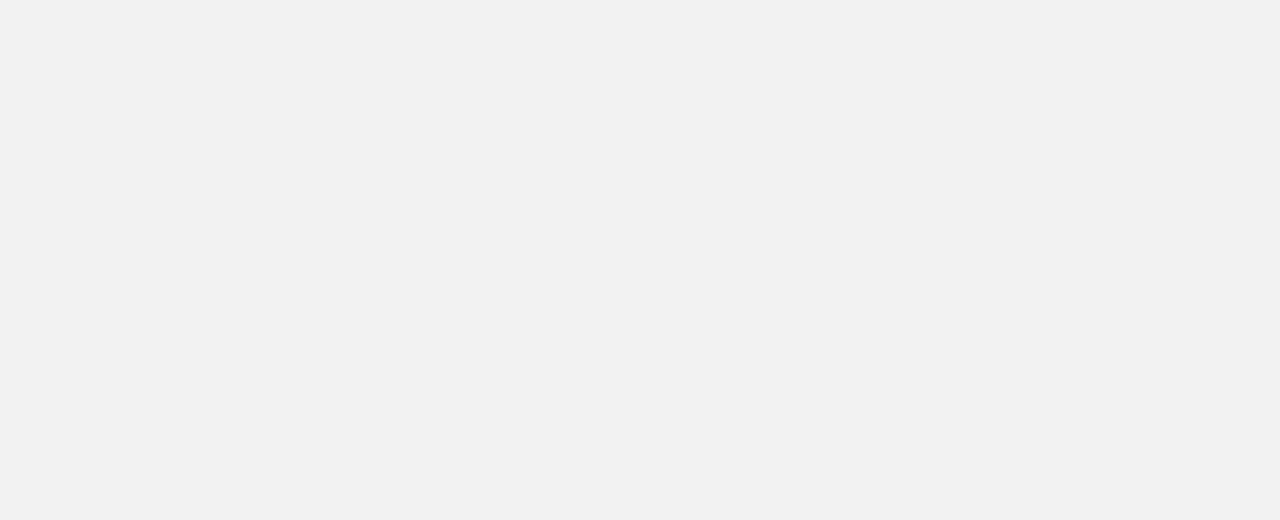
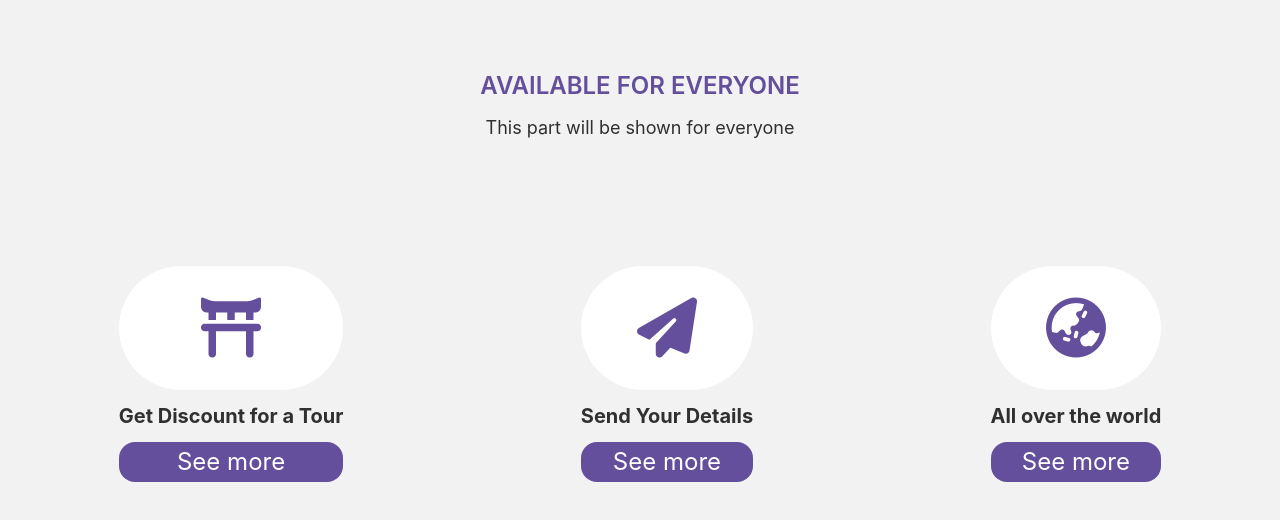
Before and after one commit to its-kayes/Frontend-Task-1, a React (Create React App) app: page / in a window 1280 px wide. Shown: the part 882-1402 px from the top of the page. Before the commit the page ends 952 px from the top, so only its background shows below. Built offline with nearby package versions, Linux system fonts and the light colour scheme.

Commit message:
Everyone Part Done

```diff
--- a/public/index.html
+++ b/public/index.html
@@ -1,14 +1,12 @@
 <!DOCTYPE html>
 <html lang="en">
+
 <head>
   <meta charset="utf-8" />
   <link rel="icon" href="%PUBLIC_URL%/favicon.ico" />
   <meta name="viewport" content="width=device-width, initial-scale=1" />
   <meta name="theme-color" content="#000000" />
-    <meta
-      name="description"
-      content="Web site created using create-react-app"
-    />
+  <meta name="description" content="Web site created using create-react-app" />
   <link rel="apple-touch-icon" href="%PUBLIC_URL%/logo192.png" />
   <!--
       manifest.json provides metadata used when your web app is installed on a
@@ -24,8 +22,11 @@
       work correctly both with client-side routing and a non-root public URL.
       Learn how to configure a non-root public URL by running `npm run build`.
     -->
+  <!-- FontAwesome kit -->
+  <script src="https://kit.fontawesome.com/1fe5eeb043.js" crossorigin="anonymous"></script>
   <title>Frontend Task 1</title>
 </head>
+
 <body>
   <noscript>You need to enable JavaScript to run this app.</noscript>
   <div id="root"></div>
@@ -40,4 +41,5 @@
       To create a production bundle, use `npm run build` or `yarn build`.
     -->
 </body>
+
 </html>
--- /dev/null
+++ b/src/components/Home/Everyone.js
@@ -0,0 +1,29 @@
+import React from 'react';
+
+const Everyone = () => {
+    return (
+        <div>
+            <h1 className=' text-2xl text-center text-primary font-semibold'> AVAILABLE FOR EVERYONE  </h1>
+            <p className='text-center py-3 text-lg'> This part will be shown for everyone </p>
+            <div className='flex justify-around my-28'>
+                <div>
+                    <p className='rounded-full p-8 bg-white'> <i class="fa-solid flex justify-center text-primary fa-torii-gate text-6xl "></i> </p>
+                    <p className='text-xl font-bold py-3'> Get Discount for a Tour </p>
+                    <p className='text-2xl text-center rounded-2xl py-1 text-white bg-primary'> See more </p>
+                </div>
+                <div>
+                    <p className='rounded-full p-8 bg-white'> <i class="fa-solid flex justify-center text-primary fa-paper-plane text-6xl "></i> </p>
+                    <p className='text-xl font-bold py-3'> Send Your Details </p>
+                    <p className='text-2xl text-center rounded-2xl py-1 text-white bg-primary'> See more </p>
+                </div>
+                <div>
+                    <p className='rounded-full p-8 bg-white'> <i class="fa-solid flex justify-center text-primary fa-earth-asia text-6xl "></i> </p>
+                    <p className='text-xl font-bold py-3'> All over the world </p>
+                    <p className='text-2xl text-center rounded-2xl py-1 text-white bg-primary'> See more </p>
+                </div>
+            </div>
+        </div>
+    );
+};
+
+export default Everyone;
--- a/src/components/Home/Home.js
+++ b/src/components/Home/Home.js
@@ -1,10 +1,12 @@
 import React from 'react';
 import Banner from './Banner';
+import Everyone from './Everyone';
 
 const Home = () => {
     return (
         <div>
             <Banner> </Banner>
+            <Everyone> </Everyone>
         </div>
     );
 };
```
Lines whose indentation alone changed are shown as unchanged.
